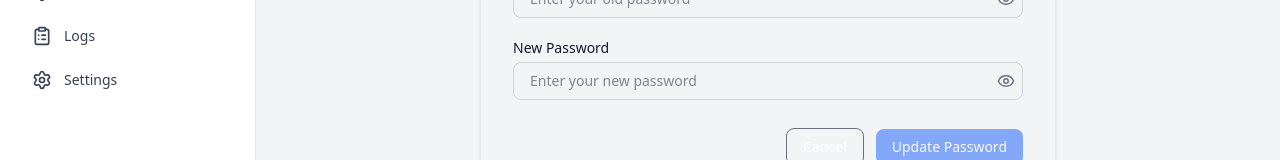
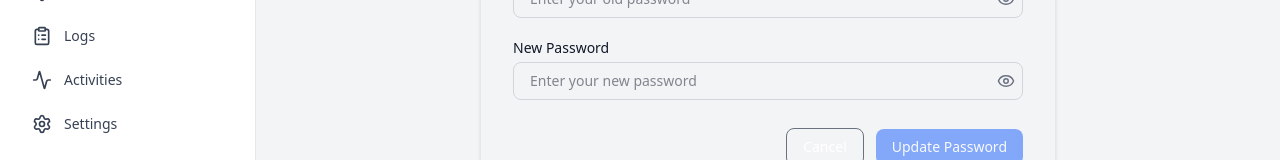
Before and after one commit to Md-Rubel-Ahmed-Rana/CRM-for-Freelancers, a Next.js app in the folder frontend/: page /profile/change-password in a window 1280 px wide. Shown: the part 286-446 px from the top of the page. Built offline with nearby package versions, Linux system fonts and the light colour scheme; no server answers.

Commit message:
feat(sidebar): Add Activities item to DashboardSidebar navigation

```diff
--- a/frontend/src/layout/DashboardSidebar.tsx
+++ b/frontend/src/layout/DashboardSidebar.tsx
@@ -6,6 +6,7 @@ import {
   Bell,
   ClipboardList,
   Settings,
+  Activity,
 } from "lucide-react";
 import Link from "next/link";
 
@@ -41,6 +42,11 @@ const sidebarItems = [
     icon: <ClipboardList size={20} />,
   },
   {
+    name: "Activities",
+    path: "/activities",
+    icon: <Activity size={20} />,
+  },
+  {
     name: "Settings",
     path: "/settings",
     icon: <Settings size={20} />,
```
